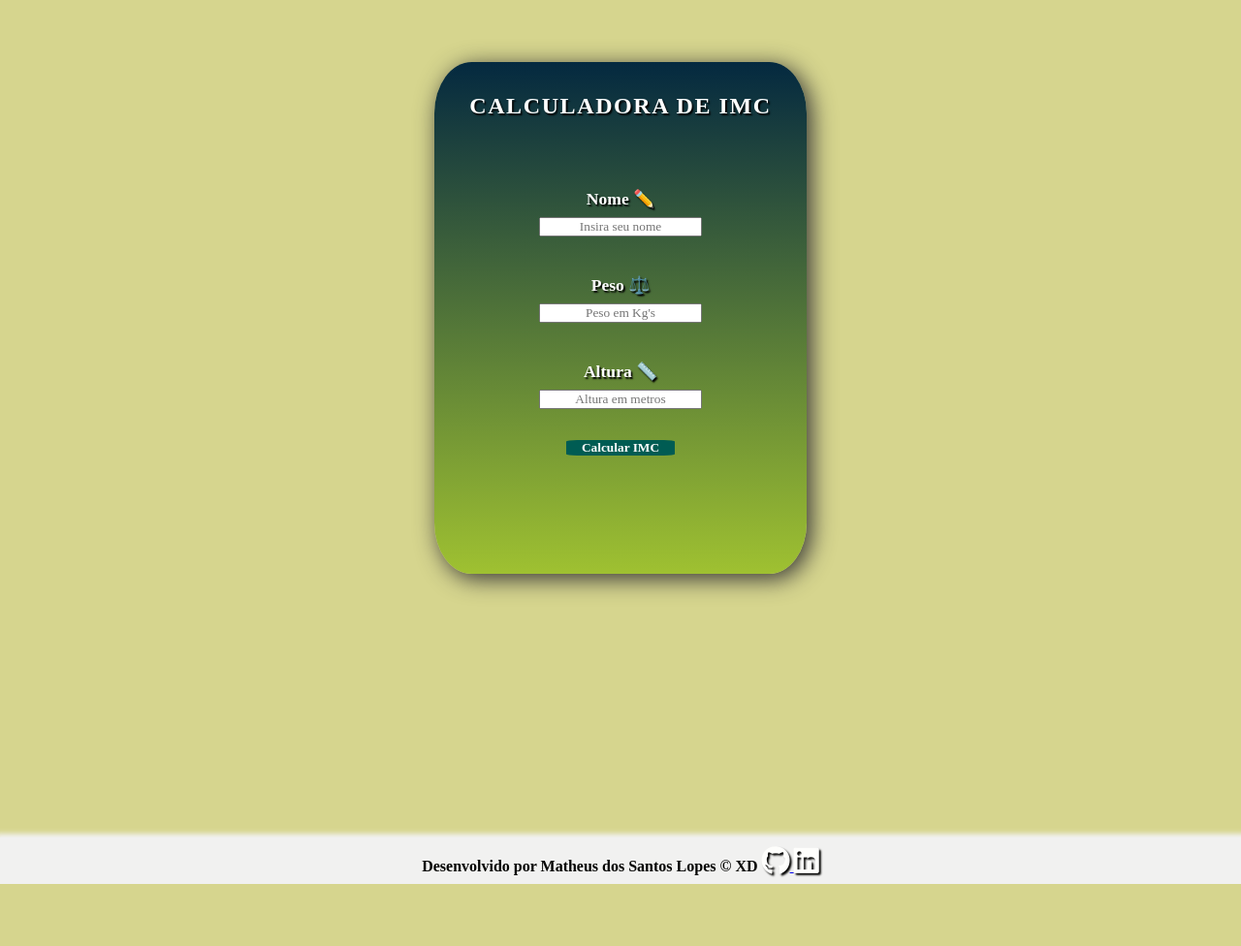
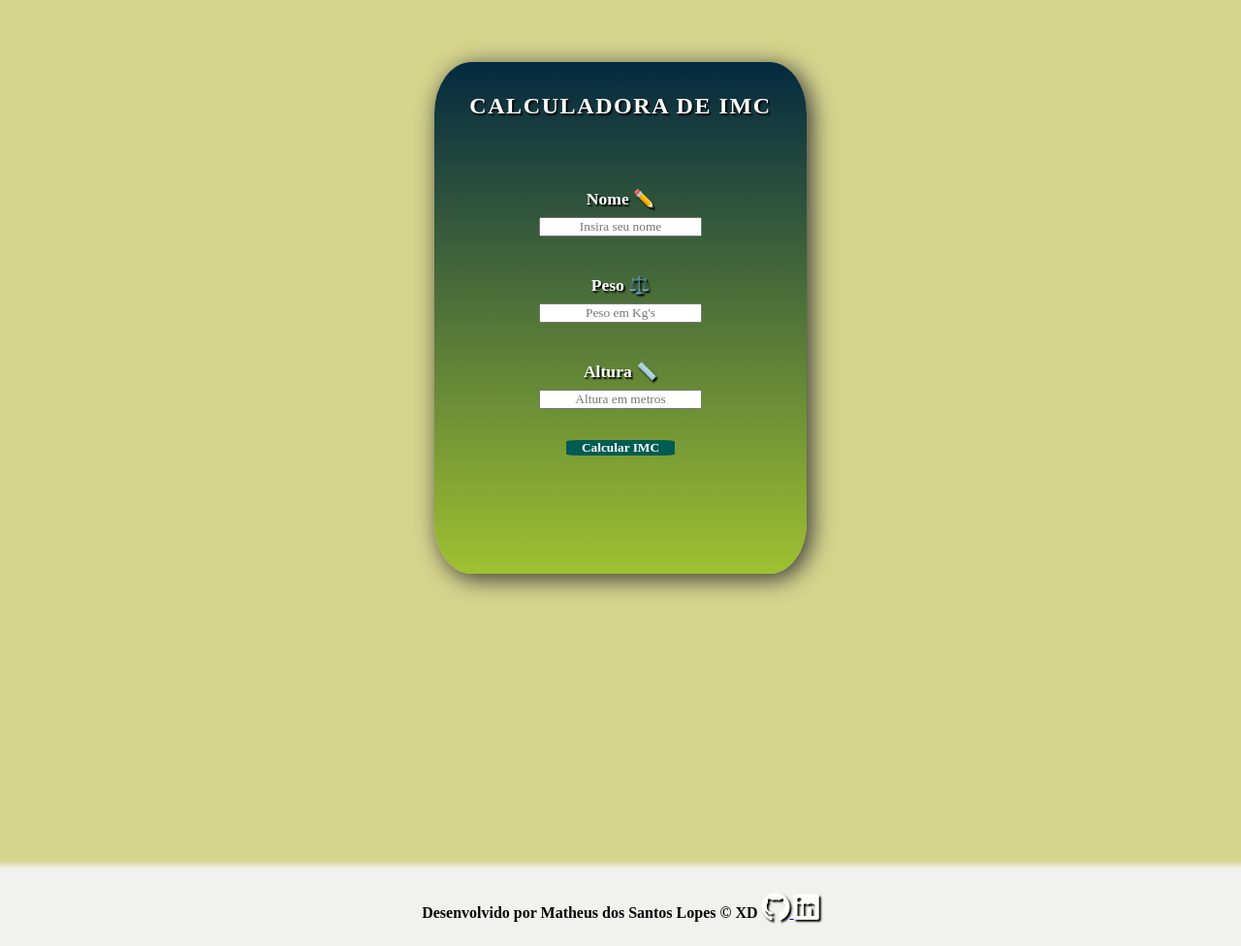
Before and after one commit to matheus430/calculadora_imc, a plain HTML site: page index.html in a window 1280 px wide. Shown: the whole page at 97% size. Before the commit the page ends 912 px from the top, so only its background shows below. Drawn offline with Linux system fonts and the light colour scheme; a web font is replaced by a local one.

Commit message:
Update styles.css

```diff
--- a/styles.css
+++ b/styles.css
@@ -112,6 +112,6 @@ b{
   align-content: center;
   opacity: 98%;
   box-shadow: 1px 1px 5px 5px #f2f2f2;
-  height: 3rem;
-  margin-top: 13rem;
+  height: 5rem;
+  margin-top: 15rem;
 }
```
